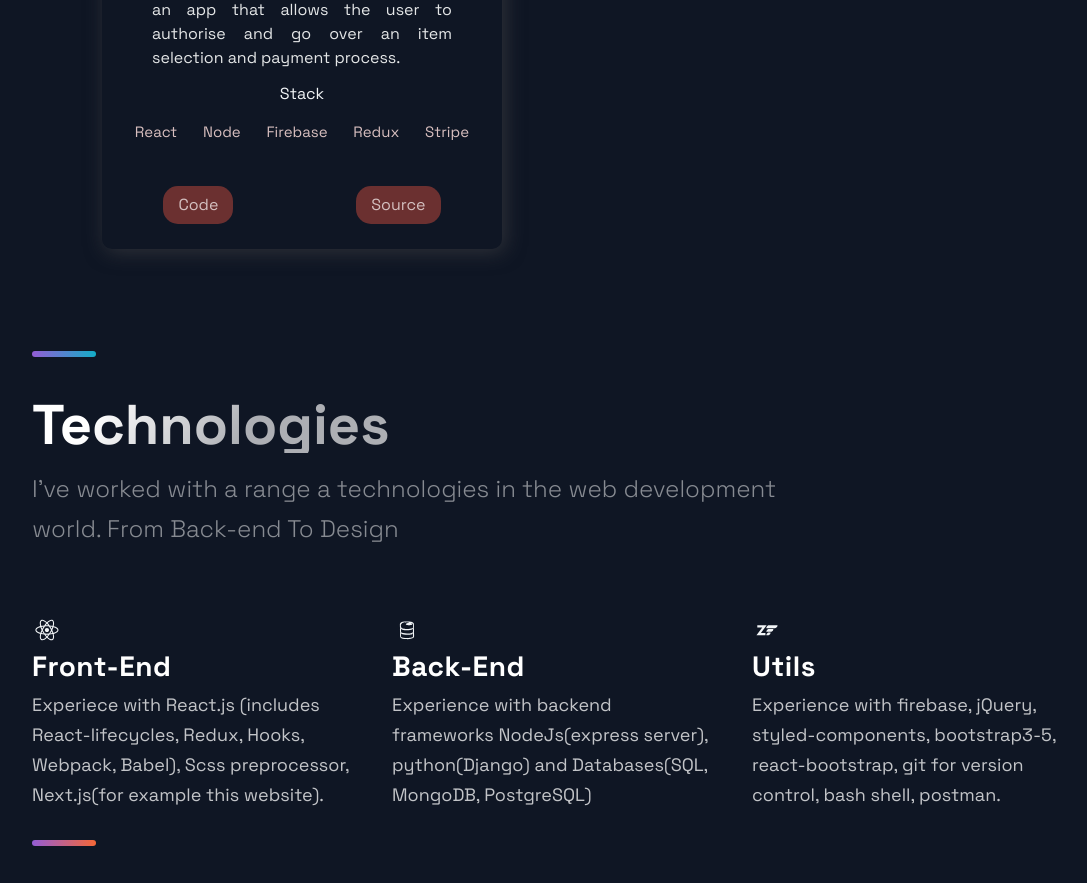
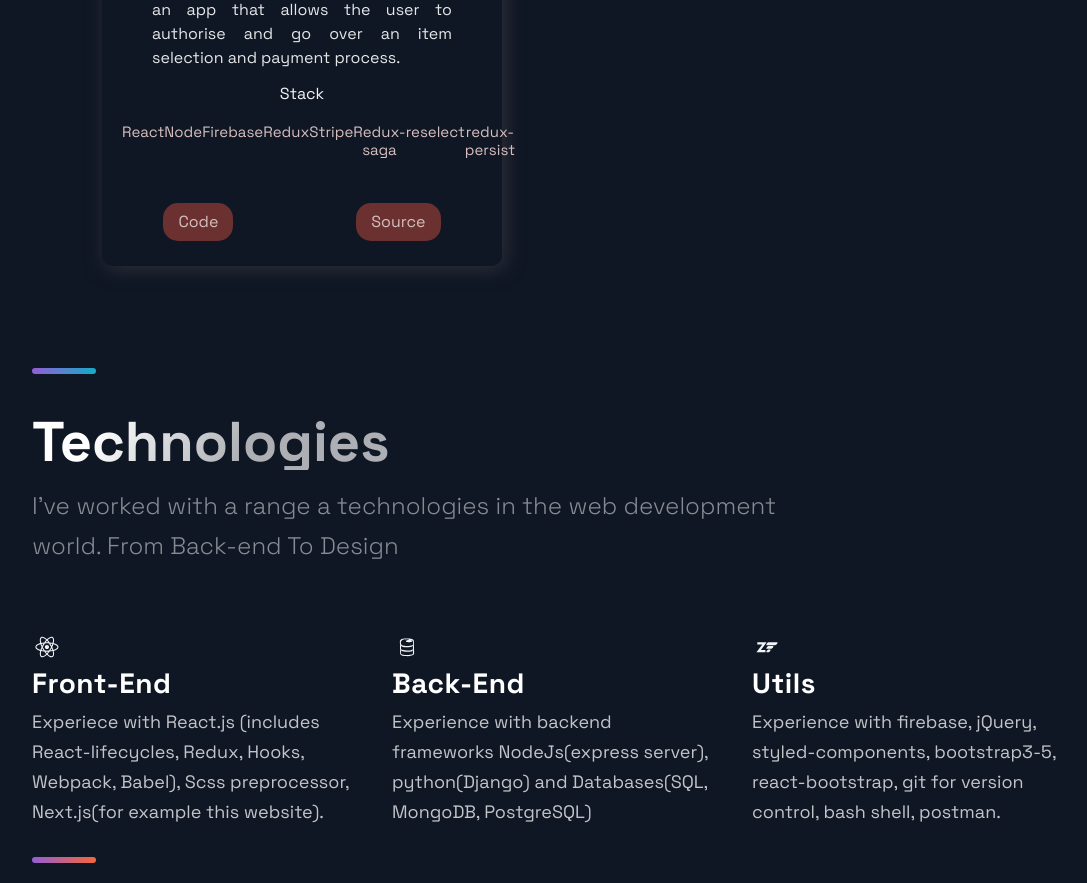
Before and after one commit to eugenjamb/react-home-page, a Next.js app: page / in a window 1280 px wide. Shown: the part 1140-2023 px from the top of the page, without its empty margins (88-1175 px from the left). Built offline with nearby package versions, Linux system fonts and the light colour scheme.

Commit message:
project data updated

```diff
--- /dev/null
+++ b/next.config.js
@@ -0,0 +1,4 @@
+module.exports = {
+    basePath: '',
+    assetPrefix: ''
+}
--- a/src/constants/constants.js
+++ b/src/constants/constants.js
@@ -3,7 +3,7 @@
     title: 'Clothing Store',
     description: "Using React, Node.js, Firebase I made an app that allows the user to authorise and go over an item selection and payment process.",
       image: `/images/1.png`,
-      tags: ['React', 'Node', 'Firebase', 'Redux', 'Stripe'],
+      tags: ['React', 'Node', 'Firebase', 'Redux', 'Stripe', 'Redux-saga', 'reselect', 'redux-persist'],
     source: 'https://github.com/eugenjamb/react-ecommerce',
     visit: 'https://ej-react-ecommerce-shop.herokuapp.com/',
     id: 0,
```
